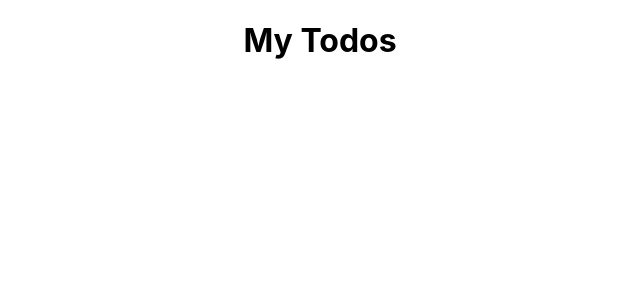
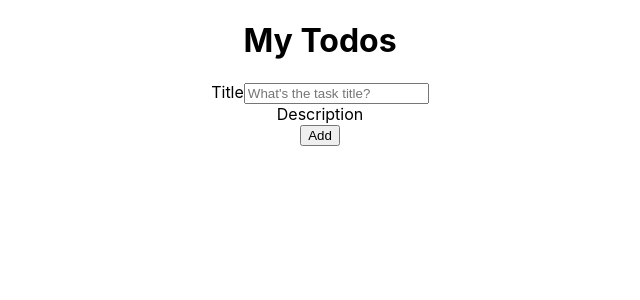
Before and after one commit to sir-braz/spring-boot-todo-list, a React (Create React App) app in the folder frontend/: page / in a window 1280 px wide. Shown: the top 300 px of the page, without its empty margins (320-960 px from the left). Built offline with nearby package versions, Linux system fonts and the light colour scheme.

Commit message:
Add form elements and button to todo-input layout

```diff
--- a/frontend/src/App.js
+++ b/frontend/src/App.js
@@ -7,7 +7,17 @@ function App() {
       <h1>My Todos</h1>
       <div className='todo-wrapper'>
         <div className='todo-input'>
-
+          <div className='todo-input-item'>
+            <label>Title</label>
+            <input type='text' placeholder="What's the task title?" />
+          </div>
+          <div className='todo-input-item'>
+            <label>Description</label>
+            <label type="text" placeholder="What's the task description ?" />
+          </div>
+          <div className='todo-input-item'>
+            <button type='button' className='primaryBtn'>Add</button>
+          </div>
         </div>
       </div>
     </div>
```
